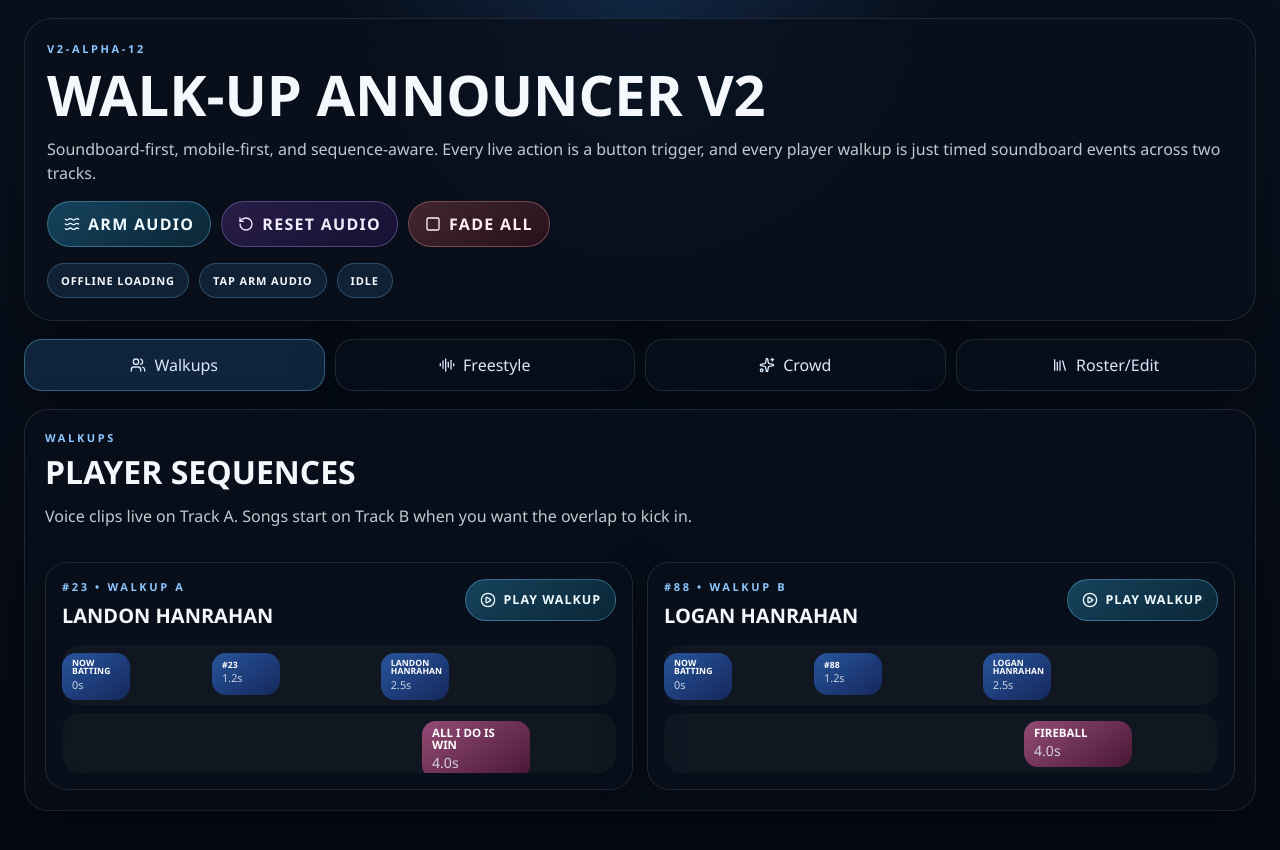
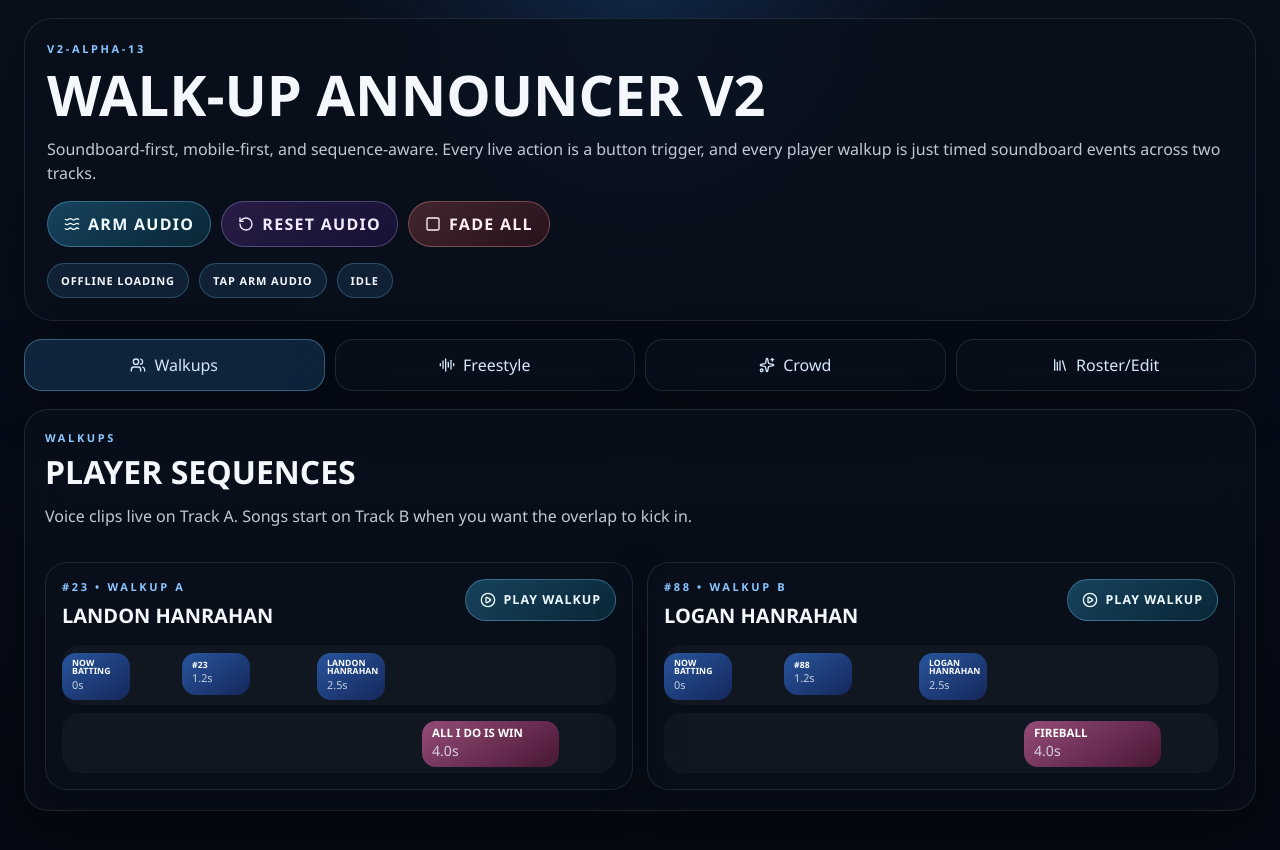
Before and after one commit to ClayBoneNJ/walk-up-announcer, a React (Vite) app in the folder v2/: page / in a window 1280 px wide. Built offline with nearby package versions, Linux system fonts and the light colour scheme.

Commit message:
Tune v2 timeline scale and event widths

```diff
--- a/v2/src/App.jsx
+++ b/v2/src/App.jsx
@@ -12,9 +12,9 @@ import {
 import { usePlaybackEngine } from "./hooks/usePlaybackEngine";
 import { clipLibrary, players, screenTabs } from "./lib/sampleData";
 
-const APP_BUILD_LABEL = "v2-alpha-12";
-const TIMELINE_LEFT_SCALE = 8;
-const TIMELINE_WIDTH_SCALE = 120;
+const APP_BUILD_LABEL = "v2-alpha-13";
+const TIMELINE_LEFT_SCALE = 10;
+const TIMELINE_WIDTH_SCALE = 95;
 const TIMELINE_EVENT_GAP = 8;
 
 function formatMs(ms) {
```
